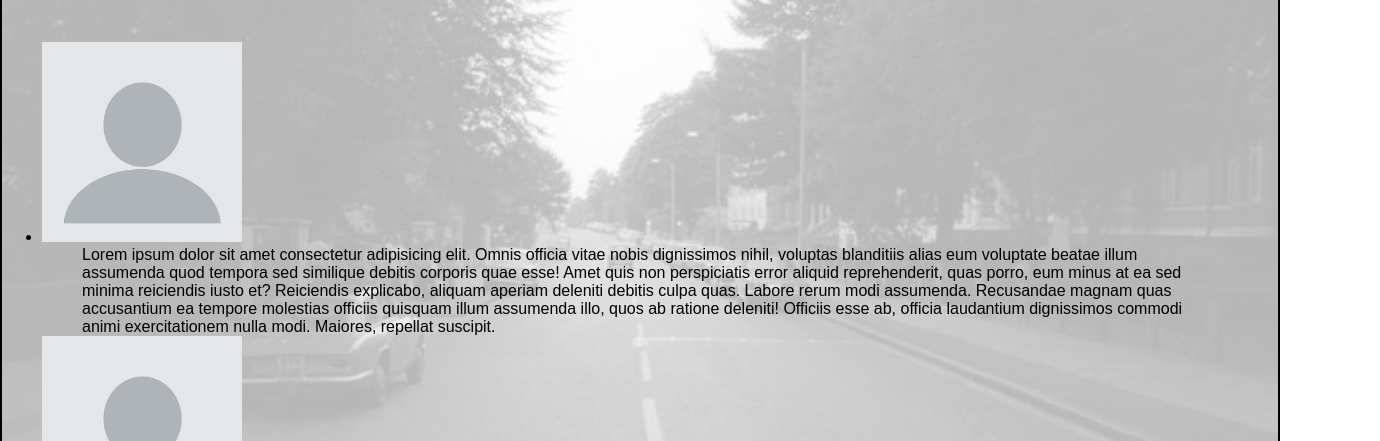
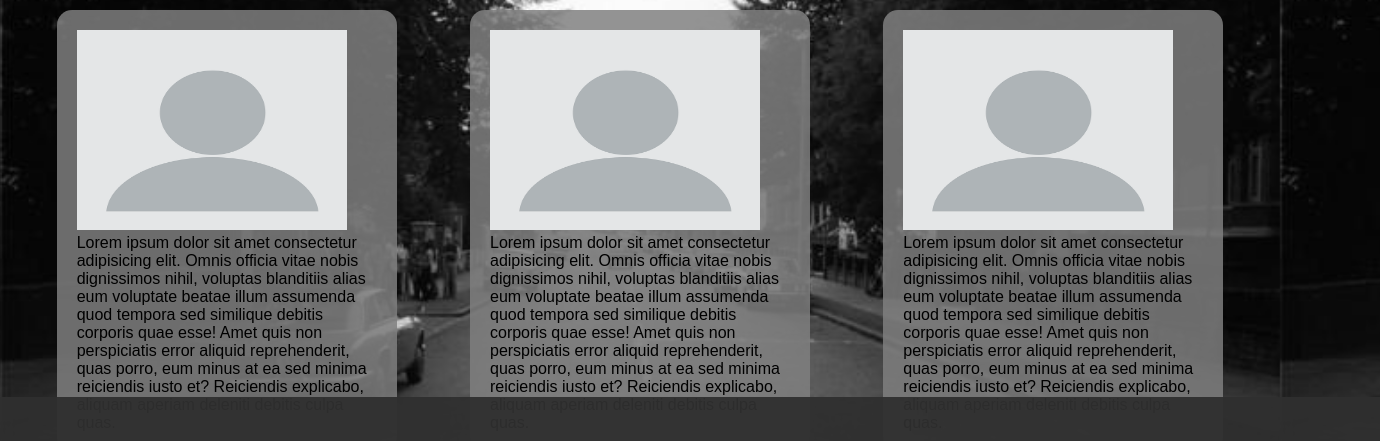
Before and after one commit to 1fran/Desarrollo-web---Proyecto-final, a plain HTML site: page miembros.html in a window 1280 px wide. Shown: the part 170-611 px from the top of the page, 1380 px wide, since content can reach past the window. Drawn offline with Linux system fonts and the light colour scheme.

Commit message:
arreglos flex

```diff
--- a/miembros.html
+++ b/miembros.html
@@ -36,37 +36,52 @@
 
     <main>
         <!-- Foto de cada miembro y haciendo click te lleva al instagram personal -->
-        <section class="shows">
-            <ul>
-                <li>
-                    <img class="perfil" src="images/perfil.webp" alt="foto de paul">
+        <section>
+            <div>
+                <ul class="mazo">
+                    <li class="perfil">
+                        <img class="fotoperfil" src="images/perfil.webp" alt="foto de paul">
 
-                    <p>Lorem ipsum dolor sit amet consectetur adipisicing elit. Omnis officia vitae nobis dignissimos nihil, voluptas blanditiis alias eum voluptate beatae illum assumenda quod tempora sed similique debitis corporis quae esse!
-                    Amet quis non perspiciatis error aliquid reprehenderit, quas porro, eum minus at ea sed minima reiciendis iusto et? Reiciendis explicabo, aliquam aperiam deleniti debitis culpa quas. Labore rerum modi assumenda.
-                    Recusandae magnam quas accusantium ea tempore molestias officiis quisquam illum assumenda illo, quos ab ratione deleniti! Officiis esse ab, officia laudantium dignissimos commodi animi exercitationem nulla modi. Maiores, repellat suscipit.</p>
+                        <p>Lorem ipsum dolor sit amet consectetur adipisicing elit. Omnis officia vitae nobis
+                            dignissimos nihil, voluptas blanditiis alias eum voluptate beatae illum assumenda quod
+                            tempora sed similique debitis corporis quae esse!
+                            Amet quis non perspiciatis error aliquid reprehenderit, quas porro, eum minus at ea sed
+                            minima reiciendis iusto et? Reiciendis explicabo, aliquam aperiam deleniti debitis culpa
+                            quas.</p>
 
-                <li>
-                    <img class="perfil" src="images/perfil.webp" alt="foto de john">
+                    <li class="perfil">
+                        <img class="fotoperfil" src="images/perfil.webp" alt="foto de john">
 
-                    <p>Lorem ipsum dolor sit amet consectetur adipisicing elit. Omnis officia vitae nobis dignissimos nihil, voluptas blanditiis alias eum voluptate beatae illum assumenda quod tempora sed similique debitis corporis quae esse!
-                    Amet quis non perspiciatis error aliquid reprehenderit, quas porro, eum minus at ea sed minima reiciendis iusto et? Reiciendis explicabo, aliquam aperiam deleniti debitis culpa quas. Labore rerum modi assumenda.
-                    Recusandae magnam quas accusantium ea tempore molestias officiis quisquam illum assumenda illo, quos ab ratione deleniti! Officiis esse ab, officia laudantium dignissimos commodi animi exercitationem nulla modi. Maiores, repellat suscipit.</p>
+                        <p>Lorem ipsum dolor sit amet consectetur adipisicing elit. Omnis officia vitae nobis
+                            dignissimos nihil, voluptas blanditiis alias eum voluptate beatae illum assumenda quod
+                            tempora sed similique debitis corporis quae esse!
+                            Amet quis non perspiciatis error aliquid reprehenderit, quas porro, eum minus at ea sed
+                            minima reiciendis iusto et? Reiciendis explicabo, aliquam aperiam deleniti debitis culpa
+                            quas.</p>
 
-                <li>
-                    <img class="perfil" src="images/perfil.webp" alt="foto de ringo">
+                    <li class="perfil">
+                        <img class="fotoperfil" src="images/perfil.webp" alt="foto de ringo">
 
-                    <p>Lorem ipsum dolor sit amet consectetur adipisicing elit. Omnis officia vitae nobis dignissimos nihil, voluptas blanditiis alias eum voluptate beatae illum assumenda quod tempora sed similique debitis corporis quae esse!
-                    Amet quis non perspiciatis error aliquid reprehenderit, quas porro, eum minus at ea sed minima reiciendis iusto et? Reiciendis explicabo, aliquam aperiam deleniti debitis culpa quas. Labore rerum modi assumenda.
-                    Recusandae magnam quas accusantium ea tempore molestias officiis quisquam illum assumenda illo, quos ab ratione deleniti! Officiis esse ab, officia laudantium dignissimos commodi animi exercitationem nulla modi. Maiores, repellat suscipit.</p>
+                        <p>Lorem ipsum dolor sit amet consectetur adipisicing elit. Omnis officia vitae nobis
+                            dignissimos nihil, voluptas blanditiis alias eum voluptate beatae illum assumenda quod
+                            tempora sed similique debitis corporis quae esse!
+                            Amet quis non perspiciatis error aliquid reprehenderit, quas porro, eum minus at ea sed
+                            minima reiciendis iusto et? Reiciendis explicabo, aliquam aperiam deleniti debitis culpa
+                            quas.</p>
 
-                <li>
-                    <img class="perfil" src="images/perfil.webp" alt="foto de George">
+                    <li class="perfil">
+                        <img class="fotoperfil" src="images/perfil.webp" alt="foto de George">
 
-                    <p>Lorem ipsum dolor sit amet consectetur adipisicing elit. Omnis officia vitae nobis dignissimos nihil, voluptas blanditiis alias eum voluptate beatae illum assumenda quod tempora sed similique debitis corporis quae esse!
-                    Amet quis non perspiciatis error aliquid reprehenderit, quas porro, eum minus at ea sed minima reiciendis iusto et? Reiciendis explicabo, aliquam aperiam deleniti debitis culpa quas. Labore rerum modi assumenda.
-                    Recusandae magnam quas accusantium ea tempore molestias officiis quisquam illum assumenda illo, quos ab ratione deleniti! Officiis esse ab, officia laudantium dignissimos commodi animi exercitationem nulla modi. Maiores, repellat suscipit.</p>
+                        <p>Lorem ipsum dolor sit amet consectetur adipisicing elit. Omnis officia vitae nobis
+                            dignissimos nihil, voluptas blanditiis alias eum voluptate beatae illum assumenda quod
+                            tempora sed similique debitis corporis quae esse!
+                            Amet quis non perspiciatis error aliquid reprehenderit, quas porro, eum minus at ea sed
+                            minima reiciendis iusto et? Reiciendis explicabo, aliquam aperiam deleniti debitis culpa
+                            quas.</p>
 
-            </ul>
+                </ul>
+            </div>
+
 
         </section>
     </main>
--- a/style.css
+++ b/style.css
@@ -70,10 +70,12 @@ header {
 }
 
 footer {
+    width: 100%;
     padding: 50px;
     text-decoration: none;
     list-style: none;
-    position: ;
+    position: absolute;
+    bottom: 0px;
 }
 
 .icon {
@@ -82,3 +84,25 @@ footer {
 }
 
 /* estilos de los otros HTML */
+
+.mazo {
+    margin: 20px;
+    display: flex;
+    justify-content: space-around;
+    flex-wrap: wrap;
+}
+
+.perfil {
+    width: 300px;
+    height: fit-content;
+    border-radius: 15px;
+    list-style: none;
+    background-color: rgba(128, 128, 128, 0.839);
+    padding: 20px;
+}
+
+.fotoperfil {
+    width: 90%;
+    height: 200px;
+
+}
```
